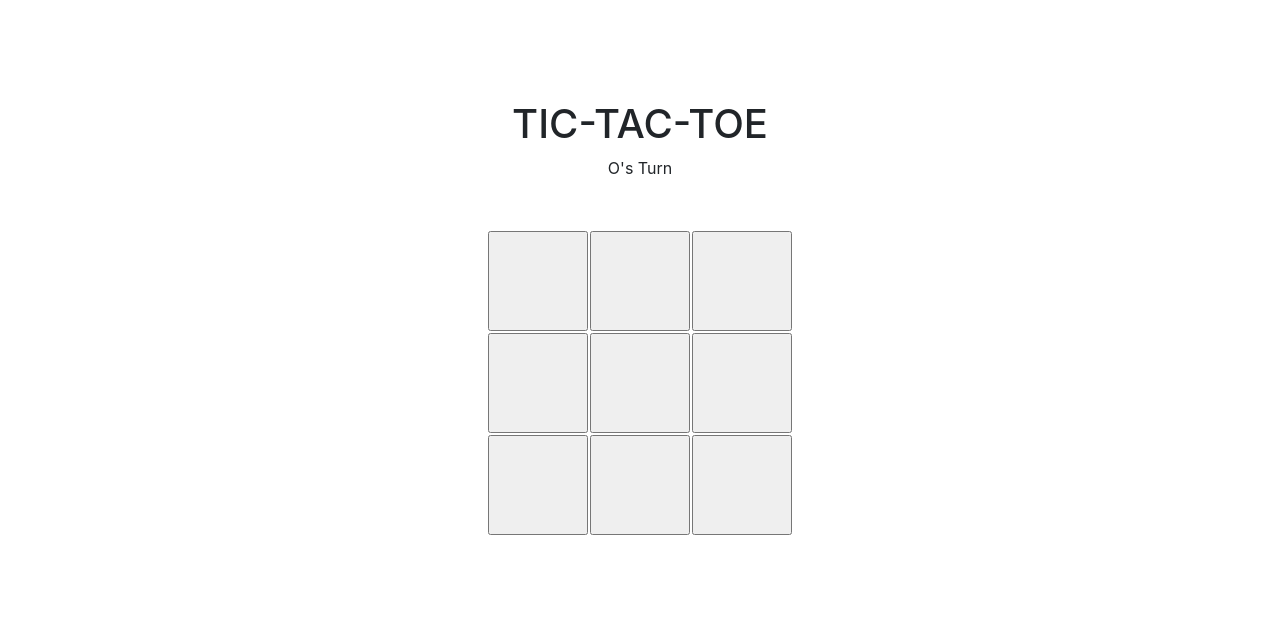
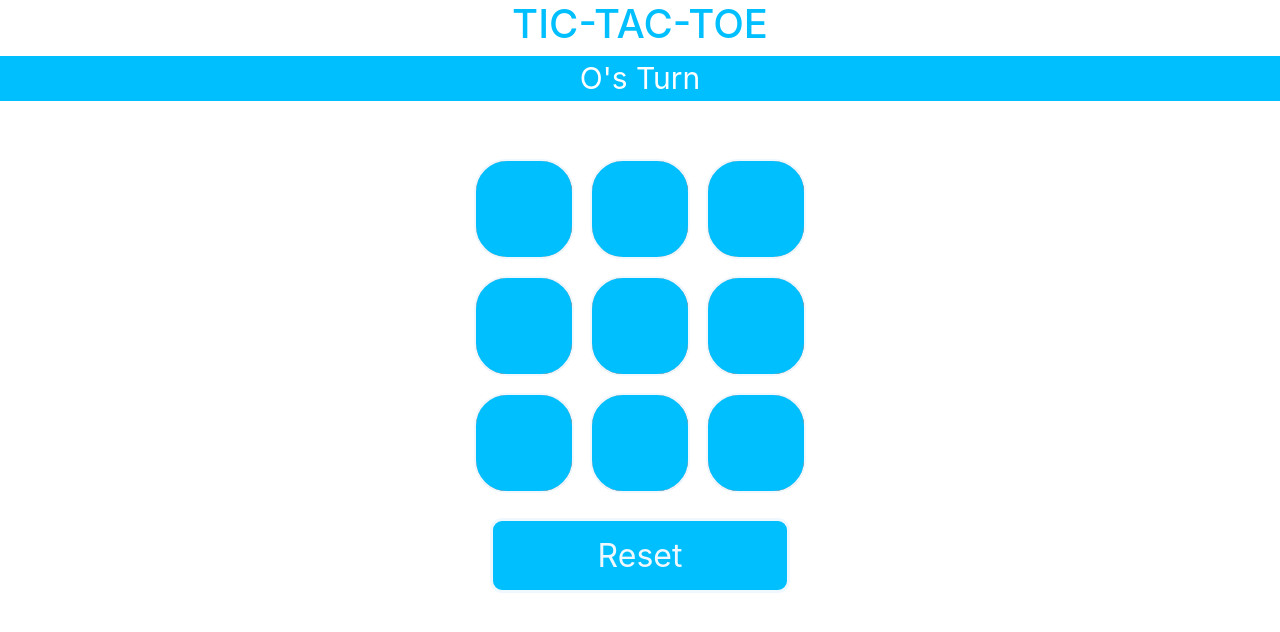
Before and after one commit to LanetBhaumik/tic-tac-toe, a React (Create React App) app: page / in a window 1280 px wide. Shown: the top 632 px of the page. Built offline with nearby package versions, Linux system fonts and the light colour scheme.

Commit message:
implemented reset functionality and added style

```diff
--- a/src/App.css
+++ b/src/App.css
@@ -36,3 +36,27 @@
     transform: rotate(360deg);
   }
 }
+tr {
+}
+table {
+  display: flex;
+  justify-content: center;
+  align-items: center;
+  margin-top: 50px;
+}
+tbody {
+  border-width: 0;
+  border-style: none;
+  border-color: white;
+}
+h1 {
+  display: flex;
+  justify-content: center;
+  align-items: center;
+  margin-top: 100px;
+}
+p {
+  display: flex;
+  justify-content: center;
+  align-items: center;
+}
--- a/src/App.js
+++ b/src/App.js
@@ -3,21 +3,37 @@ import { useSelector } from "react-redux";
 
 import "./App.css";
 import BoxRow from "./components/BoxRow";
-import classes from "./app.module.css";
+import Reset from "./components/Reset";
 
 // import { TurnContext } from "./store/turn-context";
 const App = () => {
   return (
-    <div className="container">
-      <h1 className={classes.h1}>TIC-TAC-TOE</h1>
-      <p> {useSelector((state) => state.turn.status)} </p>
-      <table className={classes.table}>
+    <div className="containter">
+      <h1
+        className="h1"
+        style={{
+          color: "deepskyblue",
+        }}
+      >
+        TIC-TAC-TOE
+      </h1>
+      <p
+        style={{
+          color: "white",
+          fontSize: "30px",
+          background: "deepskyblue",
+        }}
+      >
+        {useSelector((state) => state.turn.status)}{" "}
+      </p>
+      <table className="table">
         <tbody>
           <BoxRow rowId="1" />
           <BoxRow rowId="2" />
           <BoxRow rowId="3" />
         </tbody>
       </table>
+      <Reset />
     </div>
   );
 };
--- a/src/app.module.css
+++ /dev/null
@@ -1,17 +0,0 @@
-table {
-  display: flex;
-  justify-content: center;
-  align-items: center;
-  margin-top: 50px;
-}
-h1 {
-  display: flex;
-  justify-content: center;
-  align-items: center;
-  margin-top: 100px;
-}
-p {
-  display: flex;
-  justify-content: center;
-  align-items: center;
-}
--- a/src/components/Box.js
+++ b/src/components/Box.js
@@ -1,20 +1,18 @@
 import React from "react";
 import { useSelector, useDispatch } from "react-redux";
-import { toggleTurn, checkWinner } from "../components/boxSlice";
+import { toggleTurn, checkWinner, setBoxObj } from "../components/boxSlice";
 
 import classes from "./box.module.css";
 
 const Box = (props) => {
-  const turn = useSelector((state) => state.turn.turn);
-  const status = useSelector((state) => state.turn.status);
+  const { boxObj } = useSelector((state) => state.turn);
   const dispatch = useDispatch();
 
   const handleClick = (e) => {
+    console.log("Button clicked!!!");
+    dispatch(setBoxObj(props.boxId));
     dispatch(toggleTurn(props.boxId));
     dispatch(checkWinner());
-
-    e.target.disabled = true;
-    e.target.value = turn;
   };
 
   return (
@@ -22,9 +20,8 @@ const Box = (props) => {
       <input
         className={classes.box}
         type="button"
-        disabled={
-          status === "Zero wins the Game." || status === "Cross wins the Game."
-        }
+        disabled={boxObj[props.boxId].dis}
+        value={boxObj[props.boxId].con}
         onClick={(e) => {
           handleClick(e);
         }}
--- /dev/null
+++ b/src/components/Reset.js
@@ -0,0 +1,30 @@
+import React from "react";
+import { useDispatch } from "react-redux";
+import { reset } from "../components/boxSlice";
+
+const Reset = () => {
+  const dispatch = useDispatch();
+  const hadleReset = () => {
+    dispatch(reset());
+  };
+  return (
+    <center>
+      <button
+        style={{
+          backgroundColor: "deepskyblue",
+          fontSize: "xx-large",
+          color: "aliceblue",
+          borderRadius: "12px",
+          border: "solid",
+          height: "75px",
+          width: "300px",
+        }}
+        onClick={hadleReset}
+      >
+        Reset
+      </button>
+    </center>
+  );
+};
+
+export default Reset;
--- a/src/components/box.module.css
+++ b/src/components/box.module.css
@@ -1,4 +1,9 @@
 .box {
   width: 100px;
   height: 100px;
+  background-color: deepskyblue;
+  font-size: xx-large;
+  color: aliceblue;
+  border-radius: 2rem;
+  outline: auto;
 }
--- a/src/components/boxSlice.js
+++ b/src/components/boxSlice.js
@@ -5,12 +5,61 @@ const initialState = {
   status: "O's Turn",
   zero: [],
   cross: [],
+  boxObj: {
+    11: {
+      con: "",
+      dis: false,
+    },
+    12: {
+      con: "",
+      dis: false,
+    },
+    13: {
+      con: "",
+      dis: false,
+    },
+    21: {
+      con: "",
+      dis: false,
+    },
+    22: {
+      con: "",
+      dis: false,
+    },
+    23: {
+      con: "",
+      dis: false,
+    },
+    31: {
+      con: "",
+      dis: false,
+    },
+    32: {
+      con: "",
+      dis: false,
+    },
+    33: {
+      con: "",
+      dis: false,
+    },
+  },
 };
 
 export const turnSlice = createSlice({
   name: "turn",
   initialState,
   reducers: {
+    setBoxObj: (state, action) => {
+      const id = action.payload;
+      state.boxObj[id].con = state.turn;
+      state.boxObj[id].dis = true;
+    },
+    reset: (state) => {
+      const keys = Object.keys(initialState);
+      keys.forEach((key) => {
+        state[key] = initialState[key];
+      });
+    },
     toggleTurn: (state, action) => {
       if (state.status === "O's Turn") {
         state.status = "X's Turn";
@@ -25,12 +74,8 @@ export const turnSlice = createSlice({
       }
       state.turn = state.turn === "O" ? "X" : "O";
     },
+
     checkWinner: (state) => {
-      if (state.zero.length === 5) {
-        state.status = "Draw";
-        return;
-      }
-
       const winner = [
         ["11", "12", "13"],
         ["21", "22", "23"],
@@ -50,15 +95,32 @@ export const turnSlice = createSlice({
         });
         if (zeroWin) {
           state.status = "Zero wins the Game.";
-        }
-        if (crossWin) {
+          const keys = Object.keys(state.boxObj);
+          keys.forEach((key) => {
+            state.boxObj[key].dis = true;
+          });
+          return;
+        } else if (crossWin) {
           state.status = "Cross wins the Game.";
+          const keys = Object.keys(state.boxObj);
+          keys.forEach((key) => {
+            state.boxObj[key].dis = true;
+          });
+          return;
         }
       });
+      if (
+        state.status !== "Zero wins the Game." &&
+        state.status !== "Zero wins the Game." &&
+        state.zero.length === 5
+      ) {
+        state.status = "Draw";
+        return;
+      }
     },
   },
 });
 
-export const { toggleTurn, checkWinner } = turnSlice.actions;
+export const { toggleTurn, checkWinner, reset, setBoxObj } = turnSlice.actions;
 
 export default turnSlice.reducer;
```
